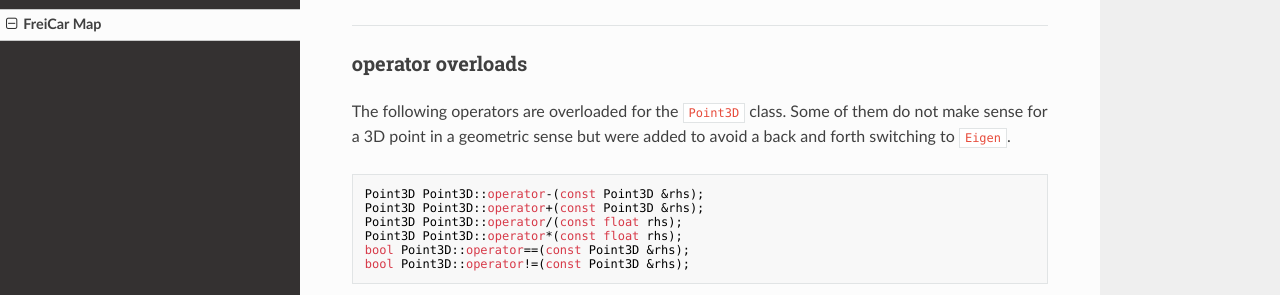
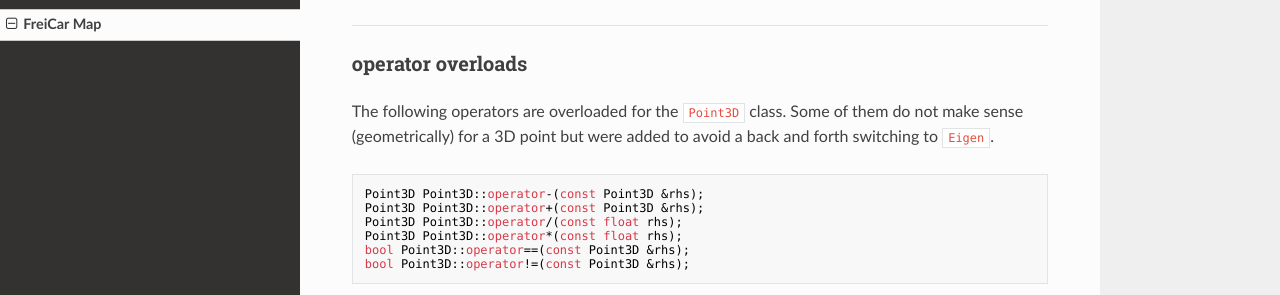
Before and after one commit to JohanVer/freicar_docs, an MkDocs documentation site: the page built from docs/nodes/freicar_map.md, in a window 1280 px wide and 900 px high, scrolled down 11317 px. Shown: the part 156-451 px from the top of the window. Built offline with MkDocs 1.6.1, drawn with Linux system fonts in a browser that asks for light colours; nearby versions of some CDN libraries; part of the change alters nothing that is shown; some of the changed text lies outside the part shown.

Commit message:
fix typos, grammar, etc

````diff
--- a/docs/nodes/freicar_map.md
+++ b/docs/nodes/freicar_map.md
@@ -402,7 +402,7 @@ ___
 Returns the standard string of a Uuid object.
 ___
 ### operator overloads
-The following operators are overloaded for the `Point3D` class. Some of them do not make sense for a 3D point in a geometric sense but were added to avoid a back and forth switching to `Eigen`.
+The following operators are overloaded for the `Point3D` class. Some of them do not make sense (geometrically) for a 3D point but were added to avoid a back and forth switching to `Eigen`.
 ```cpp
 Point3D Point3D::operator-(const Point3D &rhs);
 Point3D Point3D::operator+(const Point3D &rhs);
@@ -529,7 +529,7 @@ Returns the offset of the point along the lane.
 ### `Point3D LanePoint3D::AsPoint3D()`
 If there's ever necessary to change a `LanePoint3D` to a `Point3D`, e.g. to pass it to a function that only accepts the latter, this function can be used.
 ___
-## 8.3. Planners
+## 8.3. Thrift Map Proxy
 ### `ThriftMapProxy(std::string remote_address, int remote_port = 9091, int local_server_port = 9090)`
 The constructor for the thrift map proxy. The remote address is the IP of the machine that is running the Map GUI. The remote and local ports are usually `9091` and `9090` respectively.
 ### `bool LoadMapFromFile(std::string path)`
@@ -542,4 +542,4 @@ Starts a local server to receive the map from a remote machine.
 Stops the aforementioned map server.
 ___
 ## 8.4. Planners
-A full explanation of the planners is provided in [section 4.2](##51-Planning)
+A detailed explanation of planners is provided in [section 4.2](##51-Planning)
````
